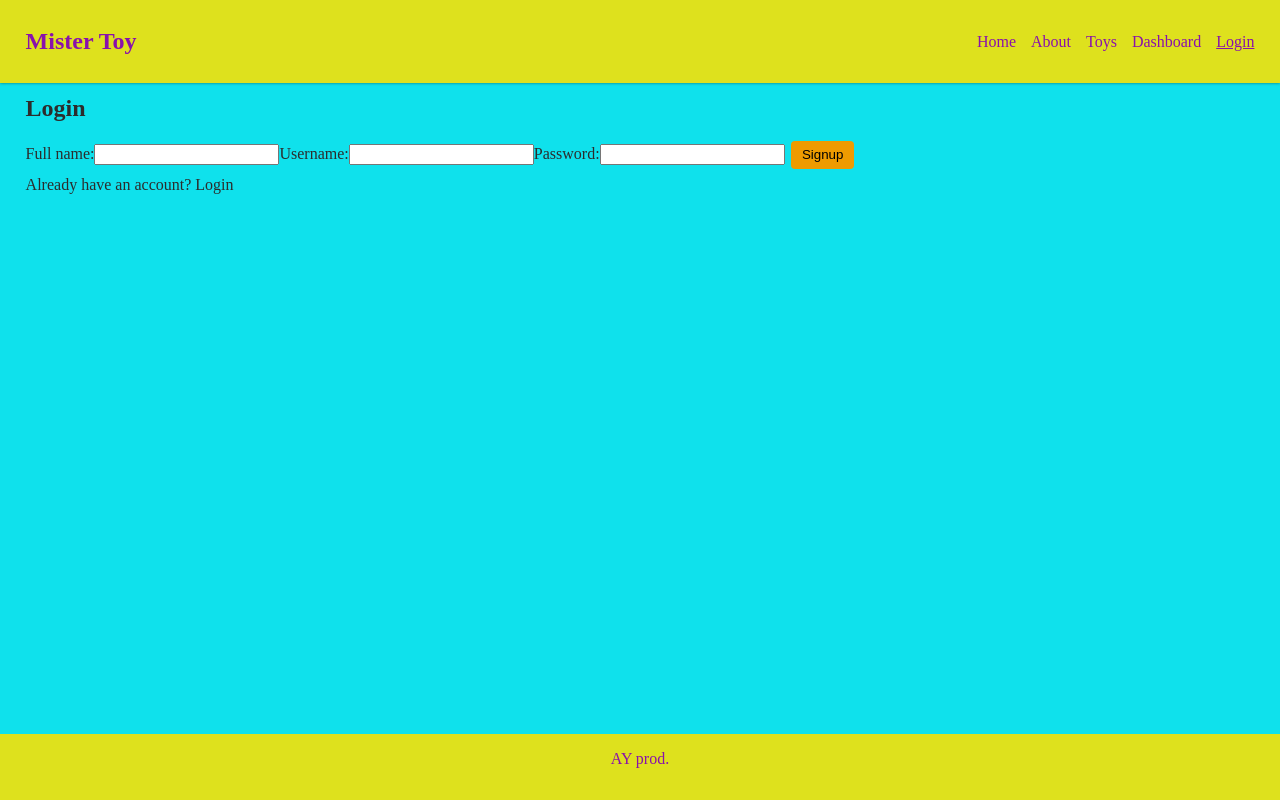
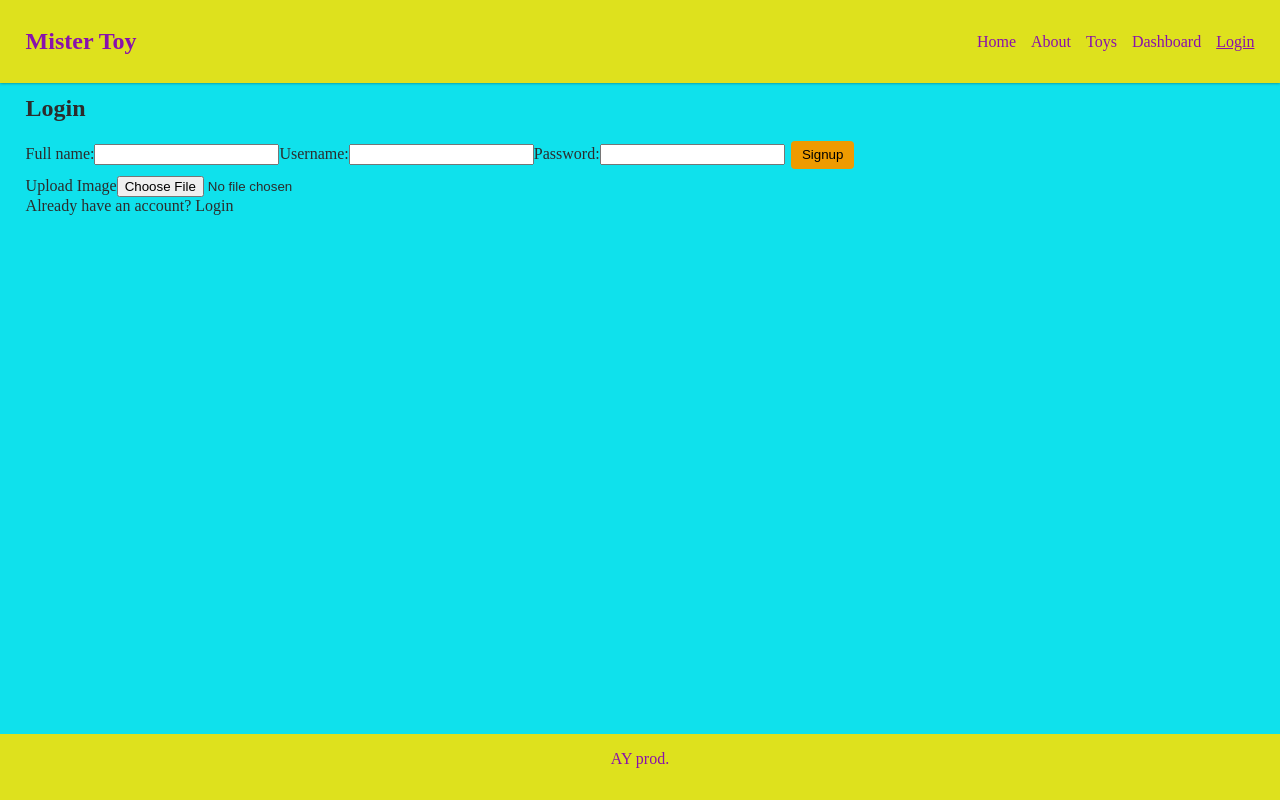
Before and after one commit to AndreiYakerson/mistertoy-frontend, a React (Vite) app: page /login in a window 1280 px wide. Both pictures are taken after a click on the link "Need to create an account? Signup". Built offline with nearby package versions, Linux system fonts and the light colour scheme; a web font is replaced by a local one.

Commit message:
Add upload img to cloudinary

```diff
--- /dev/null
+++ b/src/cmps/ImgUploader.jsx
@@ -0,0 +1,32 @@
+import { useState } from 'react'
+import { uploadService } from '../services/upload.service'
+
+export function ImgUploader({ onUploaded = null }) {
+  const [imgData, setImgData] = useState({
+    imgUrl: null,
+    height: 500,
+    width: 500,
+  })
+  const [isUploading, setIsUploading] = useState(false)
+
+  async function uploadImg(ev) {
+    setIsUploading(true)
+    const { secure_url, height, width } = await uploadService.uploadImg(ev)
+    setImgData({ imgUrl: secure_url, width, height })
+    setIsUploading(false)
+    onUploaded && onUploaded(secure_url)
+  }
+
+  function getUploadLabel() {
+    if (imgData.imgUrl) return 'Upload Another?'
+    return isUploading ? 'Uploading....' : 'Upload Image'
+  }
+
+  return (
+    <div className="upload-preview">
+      {imgData.imgUrl && <img src={imgData.imgUrl} style={{ maxWidth: '200px' }} />}
+      <label htmlFor="imgUpload">{getUploadLabel()}</label>
+      <input type="file" onChange={uploadImg} accept="img/*" id="imgUpload" />
+    </div>
+  )
+}
--- a/src/pages/ToyLogin.jsx
+++ b/src/pages/ToyLogin.jsx
@@ -3,10 +3,13 @@ import { userService } from "../services/user.service"
 import { useNavigate } from "react-router-dom"
 import { SET_USER } from "../store/reducers/user.reducer"
 import { login, logout, signup } from "../store/actions/user.actions"
+import { ImgUploader } from "../cmps/ImgUploader"
 
 export function ToyLogin() {
 
     const [loginState, setLoginState] = useState(true)
+    const [credentials, setCredentials] = useState({fullname: '', username: '', password: '', imgUrl: ''})
+
     const navigate = useNavigate()
 
     const form = useRef()
@@ -18,17 +21,26 @@ export function ToyLogin() {
         const username = form.current.username.value
         const password = form.current.password.value
 
-        const credentials = { fullname, username, password }
+        const userCredential = {...credentials, fullname, username, password}
+
 
         if (loginState) {
-            login(credentials).then((res) => {
+            login(userCredential).then((res) => {
                 if (res) navigate('/toy')
             })
         } else {
-            signup(credentials).then((res) => {
+            console.log(userCredential);
+
+            signup(userCredential).then((res) => {
                 if (res) navigate('/toy')
             })
         }
+
+    }
+
+    function onUploaded(imgUrl) {
+        setCredentials(prevCredentials => ({ ...prevCredentials, imgUrl }))
+        console.log(credentials);
 
     }
 
@@ -41,6 +53,7 @@ export function ToyLogin() {
                     <>
                         <label htmlFor="fullname">Full name:</label>
                         <input type="text" id="fullname" name="fullname" required />
+
                     </>
                 }
                 <label htmlFor="username">Username:</label>
@@ -48,6 +61,7 @@ export function ToyLogin() {
                 <label htmlFor="password">Password:</label>
                 <input type="password" id="password" name="password" required />
                 <button type="submit" onClick={onSubmit}>{loginState ? 'Login' : 'Signup'}</button>
+                {!loginState && <ImgUploader onUploaded={onUploaded} />}
             </form>
             <a href="#" onClick={() => setLoginState(prevState => !prevState)}>
                 {loginState ? 'Need to create an account? Signup' : 'Already have an account? Login'}
--- /dev/null
+++ b/src/services/upload.service.js
@@ -0,0 +1,25 @@
+export const uploadService = {
+	uploadImg,
+}
+
+async function uploadImg(ev) {
+	const CLOUD_NAME = 'daxtwwkyd'
+	const UPLOAD_PRESET = 'toy_preset'
+	const UPLOAD_URL = `https://api.cloudinary.com/v1_1/${CLOUD_NAME}/image/upload`
+
+	const formData = new FormData()
+
+    // Building the request body
+	formData.append('file', ev.target.files[0])
+	formData.append('upload_preset', UPLOAD_PRESET)
+
+    // Sending a post method request to Cloudinary API
+	try {
+		const res = await fetch(UPLOAD_URL, { method: 'POST', body: formData })
+		const imgData = await res.json()
+		return imgData
+	} catch (err) {
+		console.error(err)
+		throw err
+	}
+}
--- a/src/store/actions/user.actions.js
+++ b/src/store/actions/user.actions.js
@@ -14,6 +14,8 @@ export async function login(credentials) {
 }
 
 export async function signup(credentials) {
+  console.log(credentials);
+
   try {
     const user = await userService.signup(credentials)
     store.dispatch({ type: SET_USER, user })
```
